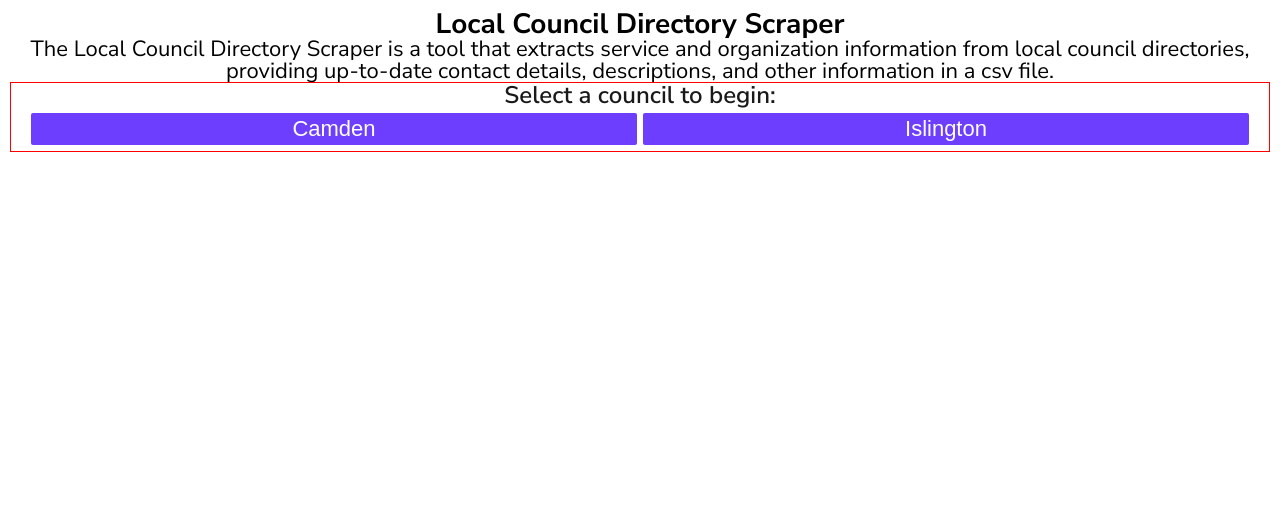
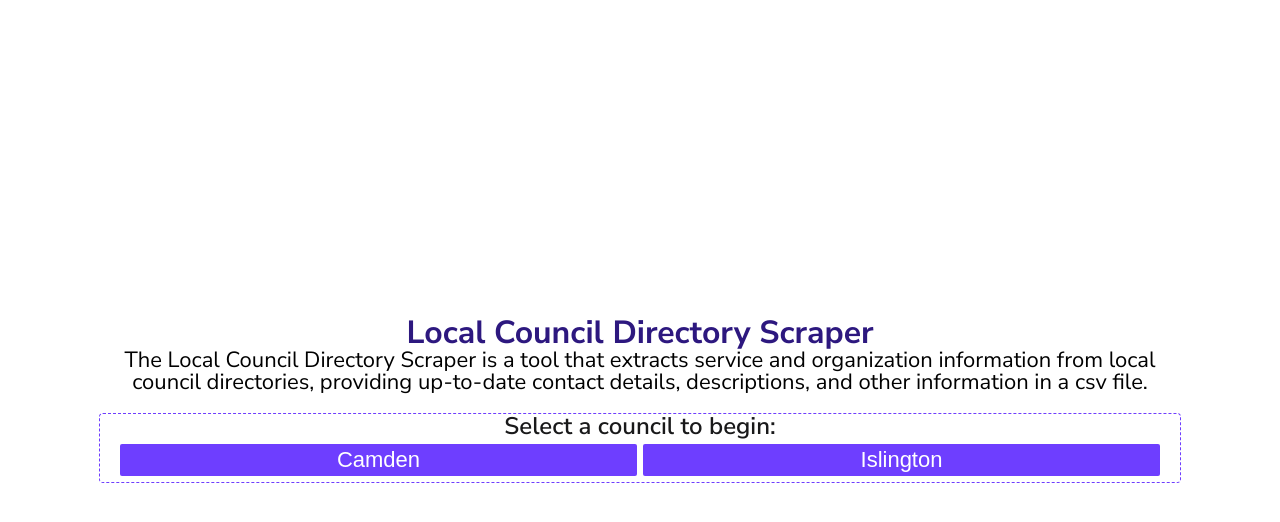
Before and after one commit to daria425/local-directory-scraper, a React (Vite) app in the folder client/: page / in a window 1280 px wide. Shown: the top 522 px of the page. Built offline with nearby package versions, Linux system fonts and the light colour scheme; no server answers.

Commit message:
ui styling

```diff
--- /dev/null
+++ b/client/src/Loader.jsx
@@ -0,0 +1,8 @@
+export default function Loader() {
+  return (
+    <div className="loader-container">
+      <p className="loader-container__caption">Loading...</p>
+      <div className="loader"></div>
+    </div>
+  );
+}
--- a/client/src/MainComponents.jsx
+++ b/client/src/MainComponents.jsx
@@ -1,7 +1,7 @@
 import { useState } from "react";
 import { api_base } from "./api/api_base";
 import { testCSVData } from "../testData"; //eslint-disable-line
-import Loader from "./hooks/Loader";
+import Loader from "./Loader";
 import Papa from "papaparse";
 import SearchComponent from "./SearchComponent";
 import SearchResult from "./SearchResult";
@@ -70,6 +70,17 @@
   }
 
   function handleChangeStep(selectionStep) {
+    console.log(selectionStep);
+    if (selectionStep === 2) {
+      setCategories({ ...categories, subCategories: null });
+    } else if (selectionStep === 1) {
+      setCategories({
+        ...categories,
+        mainCategories: null,
+        subCategories: null,
+      });
+    }
+
     setSelectionStep(selectionStep);
   }
 
--- a/client/src/SearchResult.jsx
+++ b/client/src/SearchResult.jsx
@@ -6,6 +6,7 @@
   const { downloadInfo, jsonData } = csvData;
   return (
     <div className="result__container">
+      <h2 className="result__preview">CSV Preview:</h2>
       <p className="result__heading">
         Services and organizations for {subCategory} in {capitalize(region)}
       </p>
--- a/client/src/hooks/Loader.jsx
+++ /dev/null
@@ -1,3 +0,0 @@
-export default function Loader() {
-  return <p>Loading...</p>; //TO-DO add some animation
-}
--- a/client/src/stylesheets/index.css
+++ b/client/src/stylesheets/index.css
@@ -3,26 +3,83 @@
 body {
   font-family: var(--default-font-family);
   font-size: var(--font-size-base);
+  height: 100vh;
 }
 
+#root {
+  height: 100%;
+}
 h1 {
-  font-size: var(--font-size-lg);
+  font-size: var(--font-size-xxl);
   font-weight: 700;
 }
+
+h2 {
+  font-weight: 700;
+}
+.loader {
+  height: 4px;
+  width: 200px;
+  --c: no-repeat linear-gradient(#6100ee 0 0);
+  background: var(--c), var(--c), #d7b8fc;
+  background-size: 60% 100%;
+  animation: l16 3s infinite;
+}
+@keyframes l16 {
+  0% {
+    background-position: -150% 0, -150% 0;
+  }
+  66% {
+    background-position: 250% 0, -150% 0;
+  }
+  100% {
+    background-position: 250% 0, 250% 0;
+  }
+}
+.loader-container {
+  height: 50px;
+  display: flex;
+  flex-direction: column;
+  align-items: center;
+  justify-content: center;
+}
 .app {
-  padding: 10px 10px;
+  padding: 20px 10px;
+  display: grid;
+  grid-template-rows: auto 1fr;
+  grid-template-columns: minmax(0, 1fr);
+  max-height: 100%;
+  box-sizing: border-box;
 }
+
+/* .description,
 .container {
-  border: 1px solid red;
+  justify-self: start;
+} */
+.container {
+  border: 1px dashed var(--primary-500);
+  border-radius: 4px;
+  margin-top: 20px;
+  min-height: 0;
+  max-width: 100%;
 }
+
 .description {
   text-align: center;
 }
 
+.description__title {
+  color: var(--primary-900);
+}
 .description__text {
   font-size: var(--font-size-sm);
 }
 
+.search {
+  display: grid;
+  grid-template-rows: auto 1fr auto;
+  max-height: 100%;
+}
 .search__heading {
   font-weight: 600;
   text-align: center;
@@ -35,6 +92,8 @@
   gap: 6px;
   padding: 0px 20px;
   margin: 6px 0;
+  min-height: 0;
+  overflow: auto;
 }
 
 .search__btn-container--regions {
@@ -48,14 +107,21 @@
   font-size: var(--font-size-xs);
   border-radius: 2px;
   padding: 3px 6px;
+  display: inline-block;
 }
 
-.search__btn:hover {
+.search__btn:hover,
+.result__download-btn:hover {
   background-color: var(--primary-button-hover);
+}
+
+.result__table-constraint,
+.result__table-container {
+  max-height: 400px;
 }
 .result__table-constraint {
   padding: 20px 20px;
-  height: 400px;
+
   overflow: auto;
   background-color: var(--layer-background);
 }
@@ -63,7 +129,6 @@
   max-width: 100%;
   font-size: var(--font-size-xs);
   box-sizing: border-box;
-  max-height: 100%;
   overflow: auto;
 }
 
@@ -84,6 +149,27 @@
 .result__table-header {
   background-color: var(--layer-overlay);
   text-align: left;
+}
+
+@media (min-width: 768px) {
+  .app {
+    padding: 0px 40px;
+    height: 100%;
+    display: flex;
+    justify-content: center;
+    align-items: center;
+    flex-direction: column;
+  }
+  .container {
+    max-height: 400px;
+    width: 100%;
+  }
+}
+
+@media (min-width: 1000px) {
+  .app {
+    padding: 0px 100px;
+  }
 }
 
 /* @media (max-width: 600px) {
```
